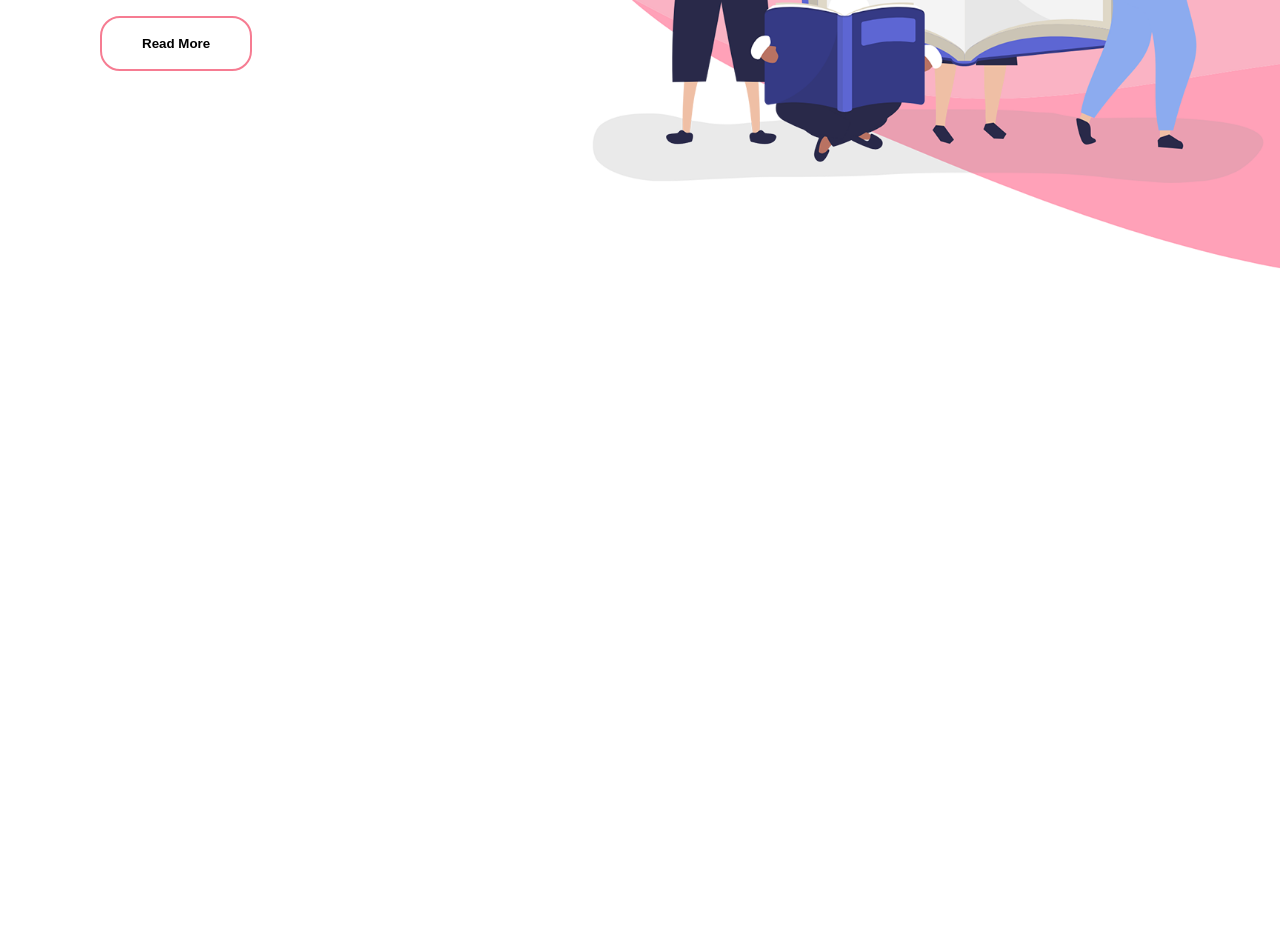
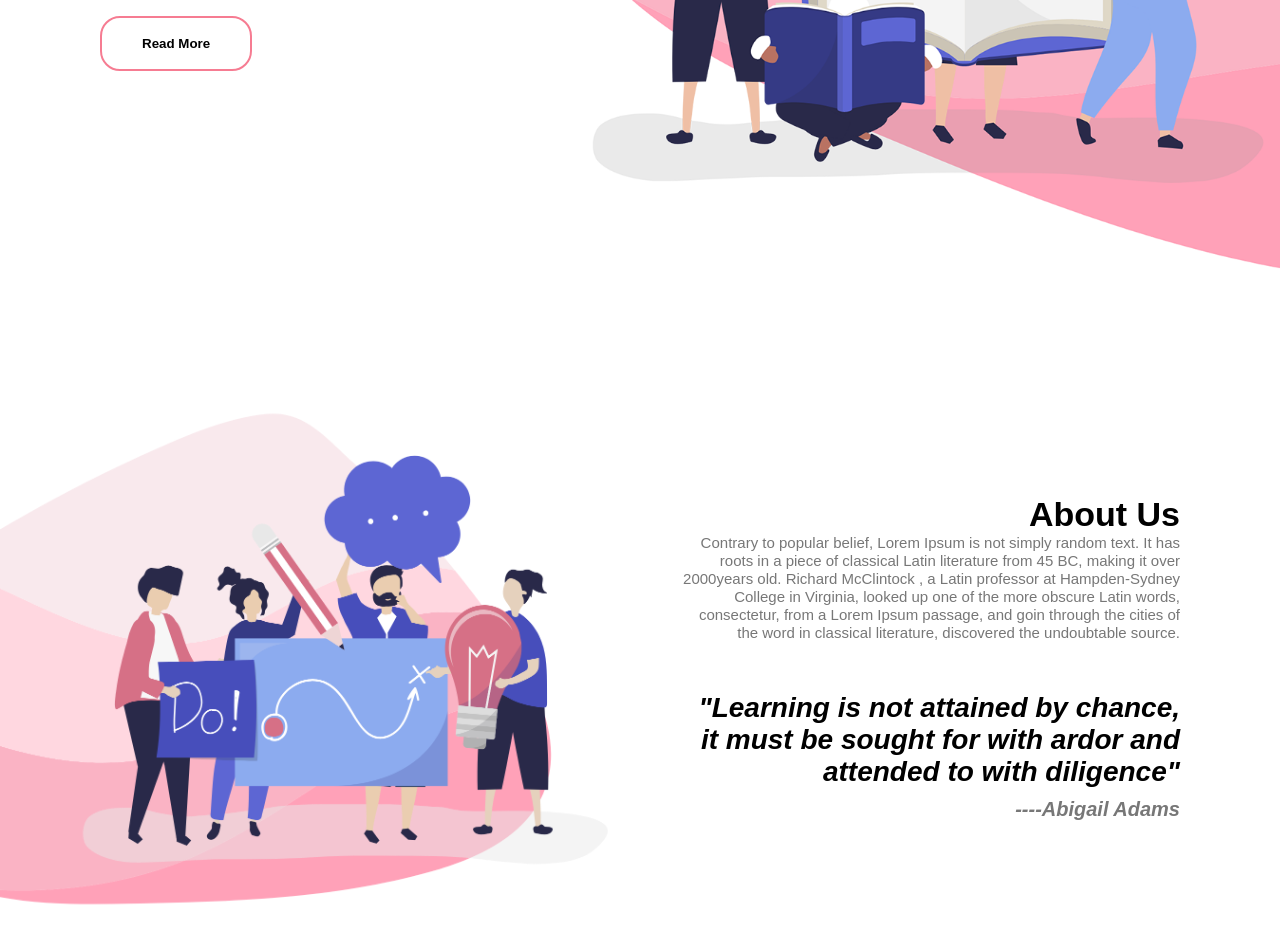
Before and after one commit to Ngomeli/responsiveHTMLCSS, a plain HTML site: page index.html in a window 1280 px wide. Shown: the part 500-1444 px from the top of the page. Before the commit the page ends 800 px from the top, so only its background shows below. Drawn offline with Linux system fonts and the light colour scheme.

Commit message:
added the about section

```diff
--- a/index.html
+++ b/index.html
@@ -43,6 +43,24 @@
         </ul>
     </nav>
     <img src="images/menu.png" alt="Menu" id="menuBtn">
+    <section id="about">
+        <div class="aboutImg">
+            <img src="images/about.png" alt="about image">
+        </div>
+        <div class="aboutText">
+            <div class="about-text">
+                <h1>About Us</h1>
+                <p>Contrary to popular belief, Lorem Ipsum is not simply random text. It has roots in a piece of classical Latin literature from 45 BC, making it over 2000years old. Richard McClintock , a Latin professor at Hampden-Sydney College in Virginia,
+                    looked up one of the more obscure Latin words, consectetur, from a Lorem Ipsum passage, and goin through the cities of the word in classical literature, discovered the undoubtable source.</p>
+                <h2>"Learning is not attained by chance, it must be sought for with ardor and attended to with diligence"</h2>
+                <h3>----Abigail Adams</h3>
+            </div>
+        </div>
+
+    </section>
+    <section>
+
+    </section>
     <script src="main.js"></script>
 </body>
 
--- a/main.css
+++ b/main.css
@@ -71,6 +71,8 @@ p {
     /*it hides the side nav on the web page (right:-250x)*/
     background-color: #f67c92;
     z-index: 2;
+    transition: 0.5s;
+    /*takes 0.5s to load the navbar*/
 }
 
 nav ul li {
@@ -91,3 +93,41 @@ nav ul li a {
     z-index: 2;
     cursor: pointer;
 }
+
+#about {
+    padding: 100px 0;
+    display: flex;
+    align-items: center;
+    flex-wrap: wrap;
+}
+
+.aboutImg {
+    flex-basis: 50%;
+}
+
+.aboutImg img {
+    width: 100%;
+}
+
+.aboutText {
+    flex-basis: 50%;
+    text-align: right;
+}
+
+.about-text {
+    max-width: 500px;
+    margin-right: 100px;
+    display: inline-block;
+}
+
+.about-text h2 {
+    margin: 50px 0 10px;
+    font-size: 28px;
+    font-style: italic;
+}
+
+.about-text h3 {
+    color: #777;
+    font-size: 20px;
+    font-style: italic;
+}
```
